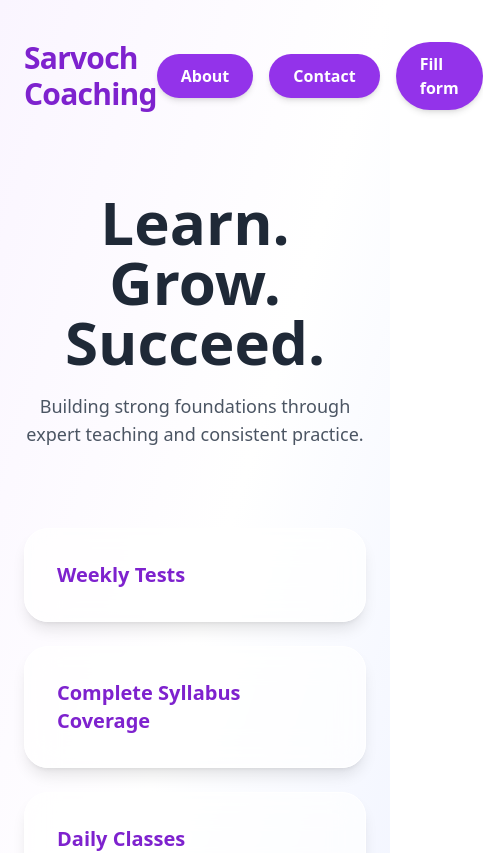
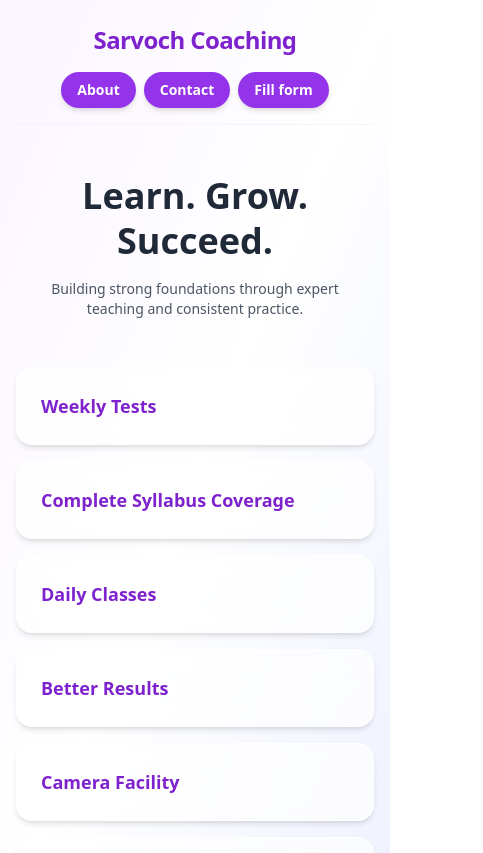
Before and after one commit to sahilkalam/next-app, a Next.js app: page / in a window 390 px wide. Shown: the top 853 px of the page, 483 px wide, since content can reach past the window. Built offline with nearby package versions, Linux system fonts and the light colour scheme.

Commit message:
Refactor layout and styling for mobile responsiveness

```diff
--- a/pages/index.js
+++ b/pages/index.js
@@ -19,89 +19,82 @@ export default function Home() {
       </Head>
 
       <div className="min-h-screen bg-gradient-to-br from-purple-50 via-white to-indigo-50">
-        <div className="max-w-6xl mx-auto px-6 py-10">
+        {/* Mobile responsive padding: px-4 py-6 sm:px-6 sm:py-10 */}
+        <div className="max-w-6xl mx-auto px-4 py-6 sm:px-6 sm:py-10">
 
-          {/* Navbar with twin premium buttons */}
+          {/* Navbar Fixed for Mobile (flex-col on mobile, flex-row on desktop) */}
           <motion.nav
             initial={{ y: -30, opacity: 0 }}
             animate={{ y: 0, opacity: 1 }}
-            className="flex justify-between items-center"
+            className="flex flex-col sm:flex-row justify-between items-center gap-4 border-b border-purple-100/50 pb-4 sm:pb-0 sm:border-none"
           >
-            <h1 className="text-3xl font-black text-purple-700 tracking-tight">
+            <h1 className="text-2xl sm:text-3xl font-black text-purple-700 tracking-tight text-center sm:text-left">
               Sarvoch Coaching
             </h1>
 
-            {/* Dono buttons me same styling apply kar di hai */}
-            <div className="flex items-center gap-4">
+            {/* Buttons Wrap automatically on smaller screens */}
+            <div className="flex flex-wrap justify-center items-center gap-2 sm:gap-4">
               <Link
                 href="/about"
-                className="bg-purple-600 hover:bg-purple-700 text-white font-semibold px-6 py-2.5 rounded-full shadow-md hover:shadow-lg transition-all duration-200"
+                className="bg-purple-600 hover:bg-purple-700 text-white font-semibold px-4 py-2 sm:px-6 sm:py-2.5 rounded-full shadow-md text-sm sm:text-base transition-all duration-200"
               >
                 About
               </Link>
 
               <Link
                 href="/contact"
-                className="bg-purple-600 hover:bg-purple-700 text-white font-semibold px-6 py-2.5 rounded-full shadow-md hover:shadow-lg transition-all duration-200"
+                className="bg-purple-600 hover:bg-purple-700 text-white font-semibold px-4 py-2 sm:px-6 sm:py-2.5 rounded-full shadow-md text-sm sm:text-base transition-all duration-200"
               >
                 Contact
               </Link>
-              <Link href="/form"
-              className="bg-purple-600 hover:bg-purple-700 text-white font-semibold px-6 py-2.5 rounded-full shadow-md hover:shadow-lg transition-all duration-200">Fill form</Link>
 
+              <Link
+                href="/form"
+                className="bg-purple-600 hover:bg-purple-700 text-white font-semibold px-4 py-2 sm:px-6 sm:py-2.5 rounded-full shadow-md text-sm sm:text-base transition-all duration-200"
+              >
+                Fill form
+              </Link>
             </div>
           </motion.nav>
 
-          {/* Hero Section */}
+          {/* Hero Section (Text sizes adjusted for mobile) */}
           <motion.section
             initial={{ opacity: 0 }}
             animate={{ opacity: 1 }}
-            className="text-center py-20"
+            className="text-center py-12 sm:py-20"
           >
-            <h2 className="text-6xl font-black mb-5 text-gray-800">
+            {/* Mobile me text-4xl, desktop me text-6xl */}
+            <h2 className="text-4xl sm:text-5xl md:text-6xl font-black mb-4 sm:mb-5 text-gray-800 leading-tight">
               Learn. Grow. Succeed.
             </h2>
 
-            <p className="text-gray-600 text-lg max-w-2xl mx-auto">
+            <p className="text-gray-600 text-sm sm:text-lg max-w-2xl mx-auto px-2">
               Building strong foundations through expert teaching and
               consistent practice.
             </p>
           </motion.section>
 
-          {/* Features Grid */}
+          {/* Features Grid (1 column on mobile, 2 on tablet, 3 on desktop) */}
           <motion.div
             initial="hidden"
             animate="show"
             variants={{
               hidden: {},
-              show: {
-                transition: {
-                  staggerChildren: 0.12,
-                },
-              },
+              show: { transition: { staggerChildren: 0.12 } },
             }}
-            className="grid md:grid-cols-3 gap-6"
+            className="grid grid-cols-1 sm:grid-cols-2 md:grid-cols-3 gap-4 sm:gap-6"
           >
             {features.map((item, index) => (
               <motion.div
                 key={index}
                 variants={{
-                  hidden: {
-                    opacity: 0,
-                    y: 30,
-                  },
-                  show: {
-                    opacity: 1,
-                    y: 0,
-                  },
+                  hidden: { opacity: 0, y: 20 },
+                  show: { opacity: 1, y: 0 },
                 }}
-                whileHover={{
-                  scale: 1.05,
-                  y: -8,
-                }}
-                className="backdrop-blur-lg bg-white/70 border border-white rounded-3xl p-8 shadow-lg cursor-pointer"
+                whileHover={{ scale: 1.03, y: -4 }}
+                className="backdrop-blur-lg bg-white/70 border border-white rounded-2xl sm:rounded-3xl p-6 sm:p-8 shadow-md cursor-pointer"
               >
-                <h3 className="font-bold text-xl text-purple-700">
+                <h3 className="font-bold text-lg sm:text-xl text-purple-700">
                   {item}
                 </h3>
               </motion.div>
@@ -111,4 +104,4 @@ export default function Home() {
       </div>
     </>
   );
-}
+                  }
```
